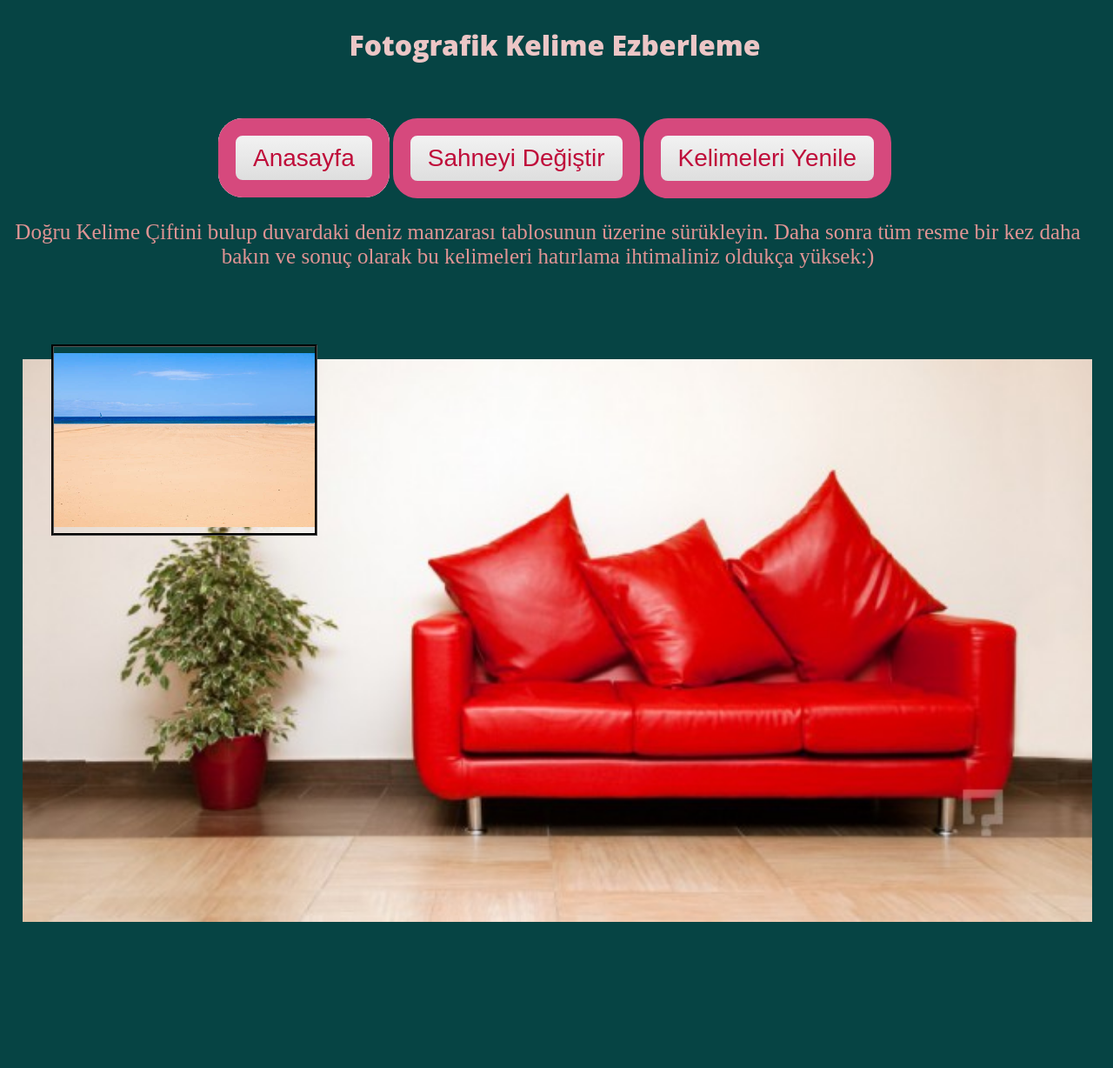
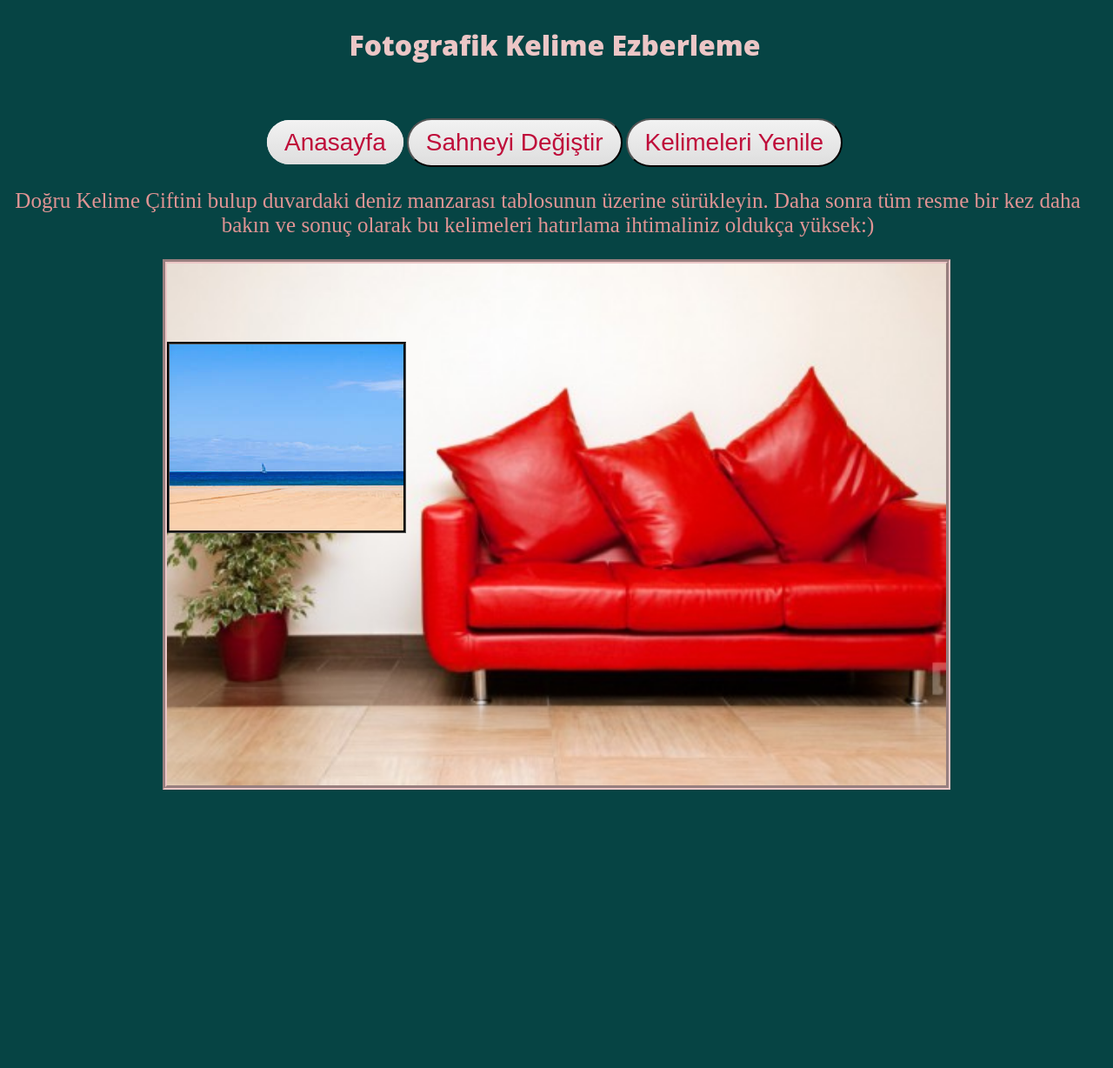
Before and after one commit to aysunkarahan/physicsFormula, a Django app: page /1/ in a window 1280 px wide. Shown: the whole page at 87% size. After the commit the page ends 908 px from the top, so only its background shows below. Run offline with Django 3.2, Linux system fonts and the light colour scheme; data comes from the database, SQL or seed files in the repository.

Commit message:
Add files via upload

```diff
--- a/physicsFormula/Formula/static/style.css
+++ b/physicsFormula/Formula/static/style.css
@@ -2,6 +2,7 @@
   margin: auto;
   background-color: #064444;
   text-align: center;
+  overflow:-moz-scrollbars-vertical; overflow-x:hidden; overflow:-moz-scrollbars-vertical; overflow-y:hidden;
 }
 
 .baslik {
@@ -146,20 +147,27 @@
   font-weight: 800;
 }
 .holder {
+  border-style: groove;
+  border-color: #ecc6c6;
+  border-width:thick;
   position: static;
-  background: url("sahneler/kirmizi-koltuk.jpg") center/100% no-repeat;
-  margin: 87px 24px 152px 26px;
-  padding-right: 10px;
-  padding-bottom: 460px;
-  padding-left: 33px;
+  background-color: #ffffff;
+  background: url("sahneler/kirmizi-koltuk.jpg") no-repeat center center;
+  -webkit-background-size: cover;
+  -moz-background-size: cover;
+  -o-background-size: cover;
+  background-size: cover;
+  margin: auto;
+  width: 70%;
+  height: 600px;
 }
 .dropzone {
-  background: url("sahneler/iri.jpg") center/100% no-repeat;
+  background: url("sahneler/iri.jpg") no-repeat;
   border-style: groove;
   border-color: black;
-  width: 300px;
+  width: 30%;
   left: 15px;
-  top: 56px;
+  margin-top: 10%;
   right: 0px;
   bottom: 0px;
   padding-top: 165px;
@@ -251,6 +259,16 @@
        font-weight: 800;
      }
 
+     .togletext:active {
+       text-decoration: none;
+       margin-right: 11px;
+       padding: 20px 0px 20px 60px;
+       font-family: Tahoma, Verdana, Segoe, sans-serif;
+       color: #FF6666;
+       font-size: 50px;
+       font-weight: 800;
+     }
+
      .icon {
        color: #b69696;
        font-size: 50px;
@@ -288,7 +306,7 @@ p {
   color: #bf0d3a;
   font-size: 28px;
   padding: 10px 20px 10px 20px;
-  border: solid #d6497d 20px;
+
   text-decoration: none;
 }
 
```
